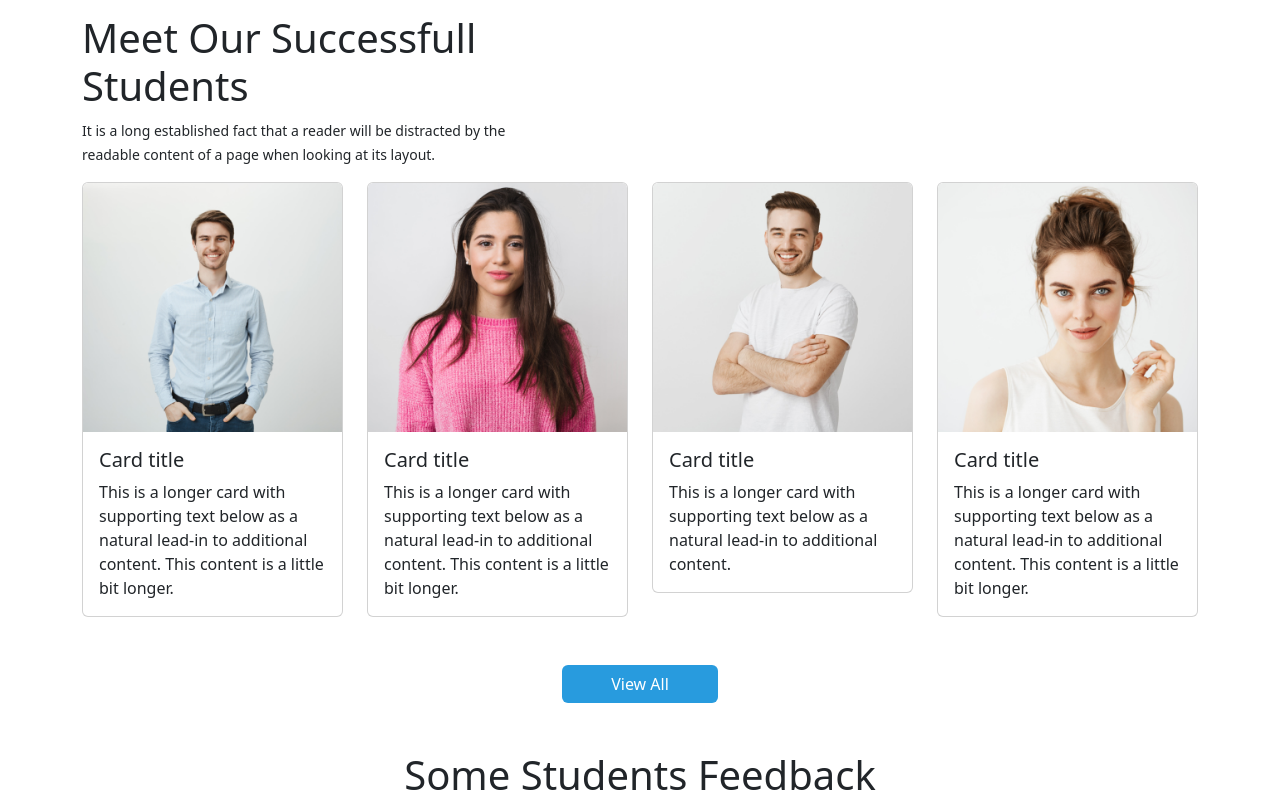
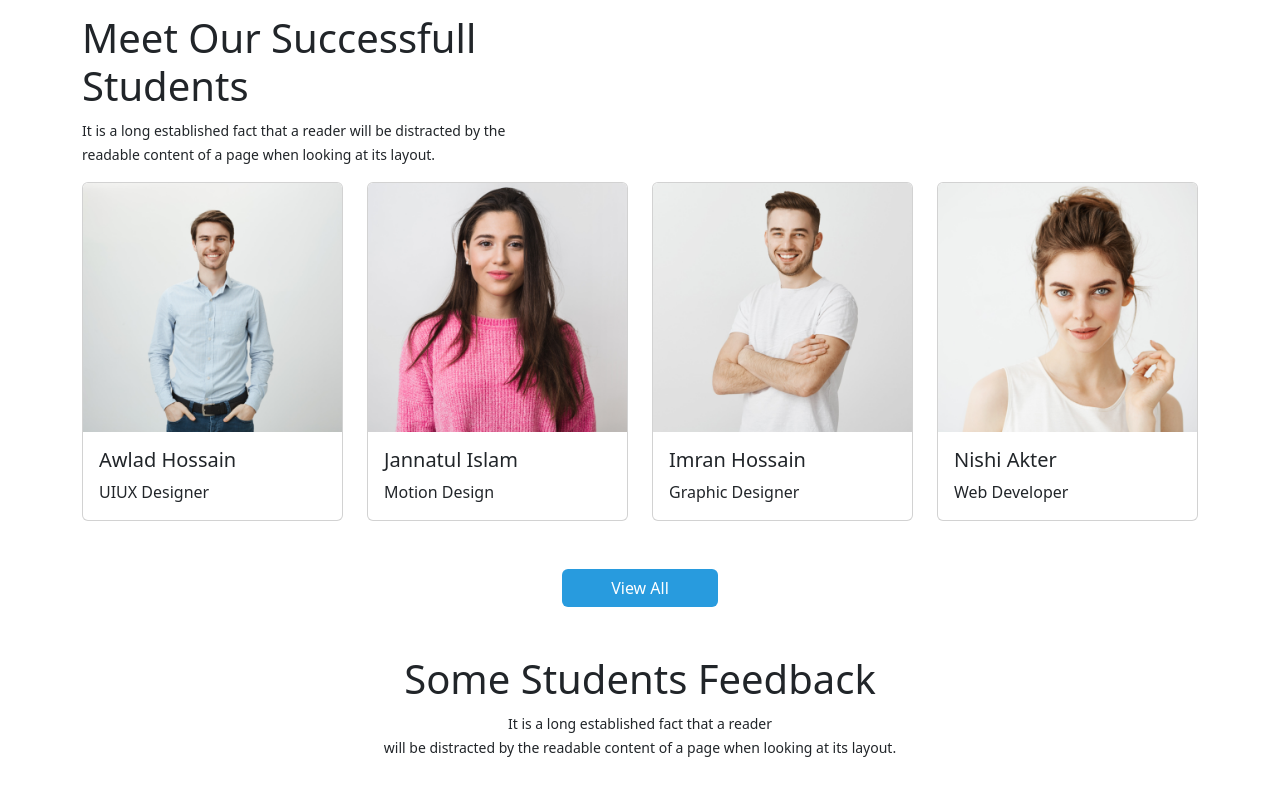
Before and after one commit to Jahir361/features-ed, a plain HTML site: page index.html in a window 1280 px wide. Shown: the part 2738-3538 px from the top of the page. Drawn offline with nearby package versions, Linux system fonts and the light colour scheme.

Commit message:
final commit

```diff
--- a/index.html
+++ b/index.html
@@ -172,7 +172,7 @@
                             </div>
                             <div class="col-md-8">
                                 <div class="card-body">
-                                <h5 class="card-title">Card title</h5>
+                                <h5 class="card-title">Fullstack Web Development</h5>
                                 <p class="card-text">Some quick example text to build on the card title and make up the bulk of the card.</p>
                                 <p class="card-text text-info fw-semibold">Price : 20$</p>
                                 </div>
@@ -186,7 +186,7 @@
                             </div>
                             <div class="col-md-8">
                                 <div class="card-body">
-                                <h5 class="card-title">Card title</h5>
+                                <h5 class="card-title">Digital Marketing</h5>
                                 <p class="card-text">Some quick example text to build on the card title and make up the bulk of the card.</p>
                                 <p class="card-text text-info fw-semibold">Price : 20$</p>
                                 </div>
@@ -200,7 +200,7 @@
                             </div>
                             <div class="col-md-8">
                                 <div class="card-body">
-                                <h5 class="card-title">Card title</h5>
+                                <h5 class="card-title">Photography Basic Rules</h5>
                                 <p class="card-text">Some quick example text to build on the card title and make up the bulk of the card.</p>
                                 <p class="card-text text-info fw-semibold">Price : 20$</p>
                                 </div>
@@ -214,7 +214,7 @@
                             </div>
                             <div class="col-md-8">
                                 <div class="card-body">
-                                <h5 class="card-title">Card title</h5>
+                                <h5 class="card-title">Motion Graphics</h5>
                                 <p class="card-text">Some quick example text to build on the card title and make up the bulk of the card.</p>
                                 <p class="card-text text-info fw-semibold">Price : 20$</p>
                                 </div>
@@ -224,8 +224,10 @@
 
                 </div>
            </div>
+
            <div class="col-md-12 text-center mt-5">
             <button type="button" class="btn btn-bg  text-white px-4 mb-5">Book Now</button>
+
            </div>
 
 
@@ -328,8 +330,8 @@
                 <div class="card">
                   <img src="images/student/student-1.png" class="card-img-top" alt="...">
                   <div class="card-body">
-                    <h5 class="card-title">Card title</h5>
-                    <p class="card-text">This is a longer card with supporting text below as a natural lead-in to additional content. This content is a little bit longer.</p>
+                    <h5 class="card-title">Awlad Hossain</h5>
+                    <p class="card-text">UIUX Designer</p>
                   </div>
                 </div>
               </div>
@@ -337,8 +339,8 @@
                 <div class="card">
                   <img src="images/student/student-2.png" class="card-img-top" alt="...">
                   <div class="card-body">
-                    <h5 class="card-title">Card title</h5>
-                    <p class="card-text">This is a longer card with supporting text below as a natural lead-in to additional content. This content is a little bit longer.</p>
+                    <h5 class="card-title">Jannatul Islam</h5>
+                    <p class="card-text">Motion Design</p>
                   </div>
                 </div>
               </div>
@@ -346,8 +348,8 @@
                 <div class="card">
                   <img src="images/student/student-3.png" class="card-img-top" alt="...">
                   <div class="card-body">
-                    <h5 class="card-title">Card title</h5>
-                    <p class="card-text">This is a longer card with supporting text below as a natural lead-in to additional content.</p>
+                    <h5 class="card-title">Imran Hossain</h5>
+                    <p class="card-text">Graphic Designer</p>
                   </div>
                 </div>
               </div>
@@ -355,8 +357,8 @@
                 <div class="card">
                   <img src="images/student/student-4.png" class="card-img-top" alt="...">
                   <div class="card-body">
-                    <h5 class="card-title">Card title</h5>
-                    <p class="card-text">This is a longer card with supporting text below as a natural lead-in to additional content. This content is a little bit longer.</p>
+                    <h5 class="card-title">Nishi Akter</h5>
+                    <p class="card-text">Web Developer</p>
                   </div>
                 </div>
               </div>
```
